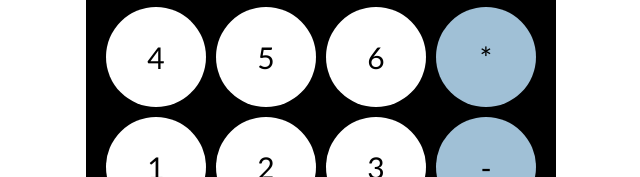
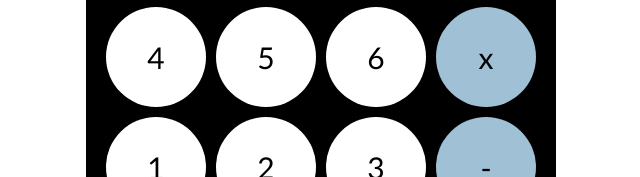
Before and after one commit to wazzupope/calculator, a plain HTML site: page index.html in a window 1280 px wide. Shown: the part 346-523 px from the top of the page, 319-959 px from the left. Drawn offline with Linux system fonts and the light colour scheme.

Commit message:
change multiplication symbol from * to x

```diff
--- a/index.html
+++ b/index.html
@@ -22,7 +22,7 @@
                 <button id="four" class="numbers">4</button>
                 <button id="five" class="numbers">5</button>
                 <button id="six" class="numbers">6</button>
-                <button id="multiply" class="operators">*</button>
+                <button id="multiply" class="operators">x</button>
                 <button id="one" class="numbers">1</button>
                 <button id="two" class="numbers">2</button>
                 <button id="three" class="numbers">3</button>
```
